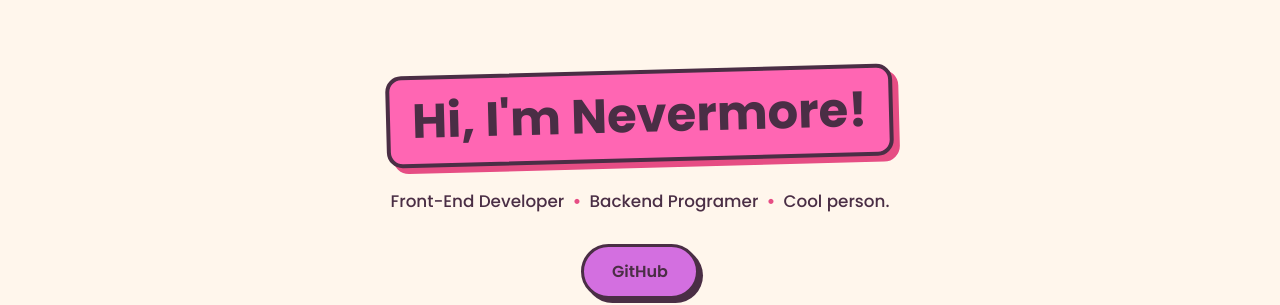
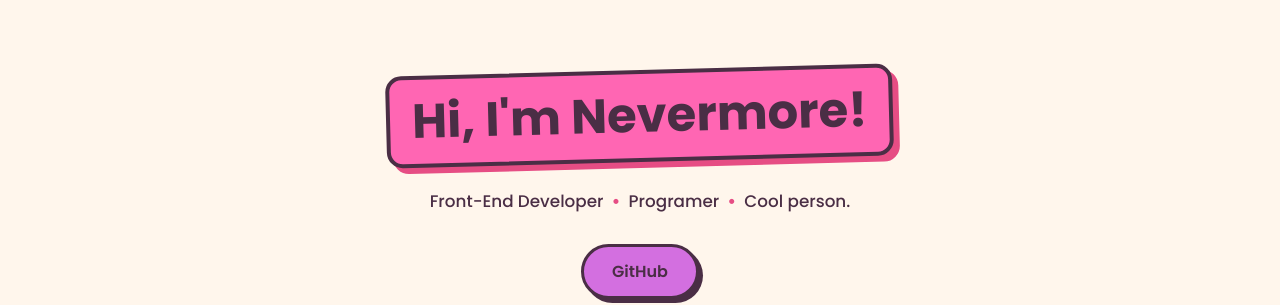
Before and after one commit to nevermourning/nevermourning.github.io, a plain HTML site: page index.html in a window 1280 px wide. Shown: the top 305 px of the page. Drawn offline with Linux system fonts and the light colour scheme.

Commit message:
Update index.html

```diff
--- a/index.html
+++ b/index.html
@@ -21,7 +21,7 @@
 <h1>Hi, I'm Nevermore!</h1>
 
 <p class="tagline">
-Front-End Developer <span class="dot">•</span> Backend Programer <span class="dot">•</span> Cool person.
+Front-End Developer <span class="dot">•</span> Programer <span class="dot">•</span> Cool person.
 </p>
 
 <div class="buttons">
```
